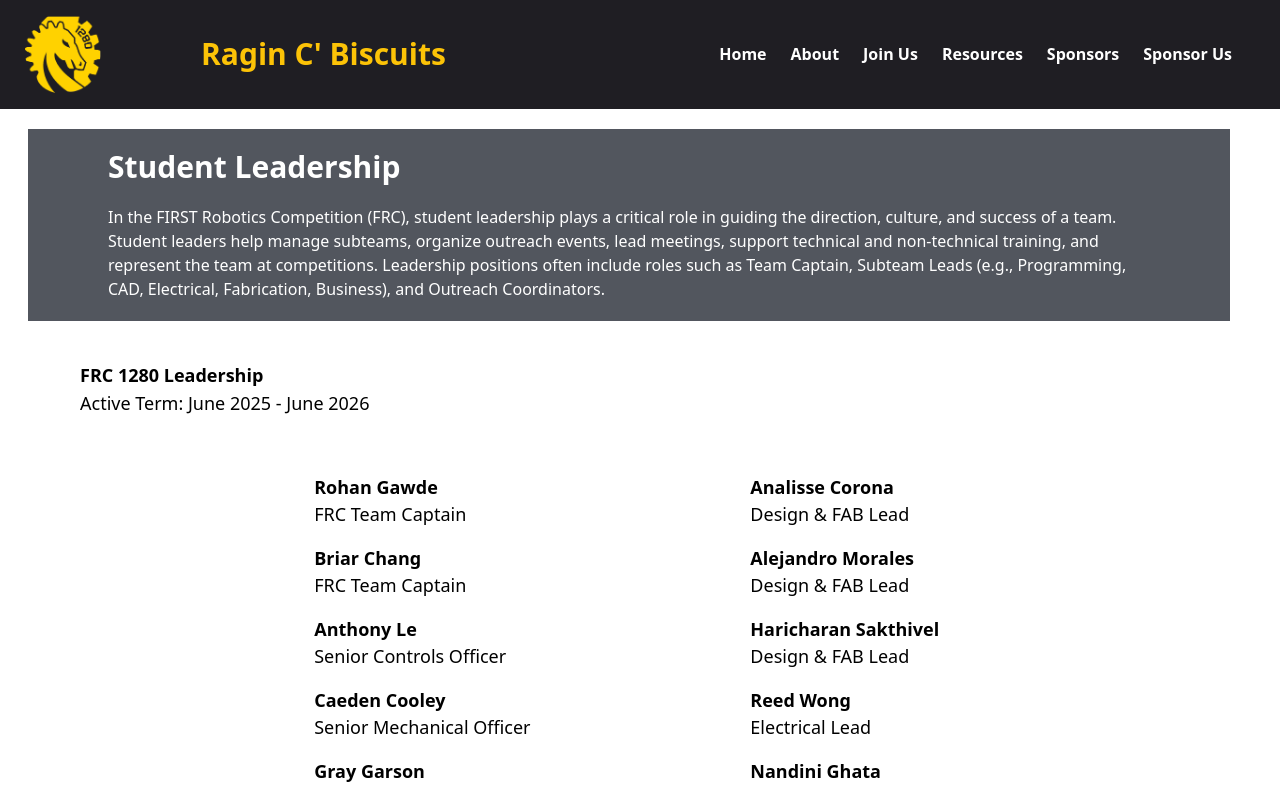
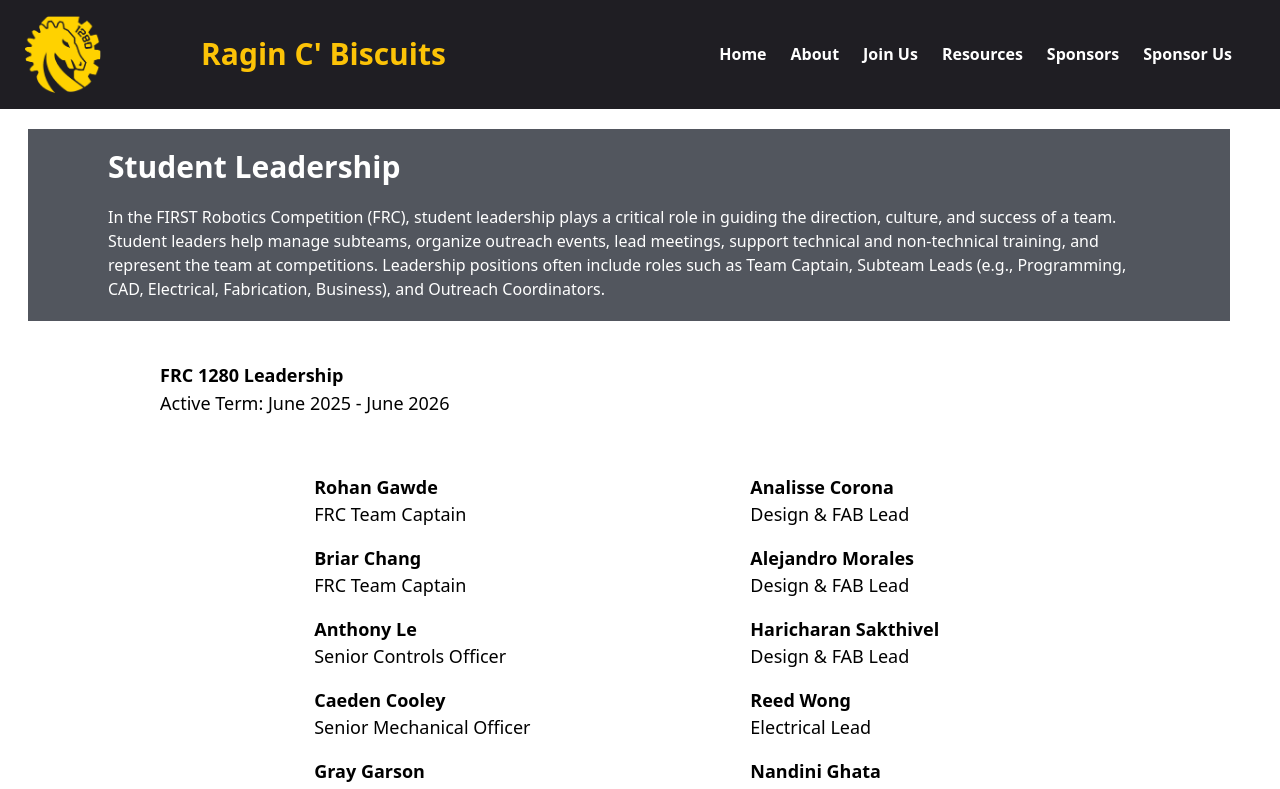
Before and after one commit to Team-1280/1280-website, a React (Vite) app in the folder app/: page /Leadership in a window 1280 px wide. Shown: the top 789 px of the page. Built offline with nearby package versions, Linux system fonts and the light colour scheme.

Commit message:
testing don't mind me

```diff
--- a/app/src/pages/Leadership.jsx
+++ b/app/src/pages/Leadership.jsx
@@ -15,7 +15,7 @@ const Leadership = () => (
             </div>
         </section>
         <section>
-            <div className="h-[110vh] relative w-screen px-20 py-5">
+            <div className="h-[110vh] relative w-screen px-40 py-5">
                 <div className='text-black text-lg font-bold'>FRC 1280 Leadership</div>
                 <div className='text-black text-lg'>Active Term: June 2025 - June 2026</div>
                 <div className='absolute top-[15%] left-[33%] grid text-center -translate-x-1/2'>
```
